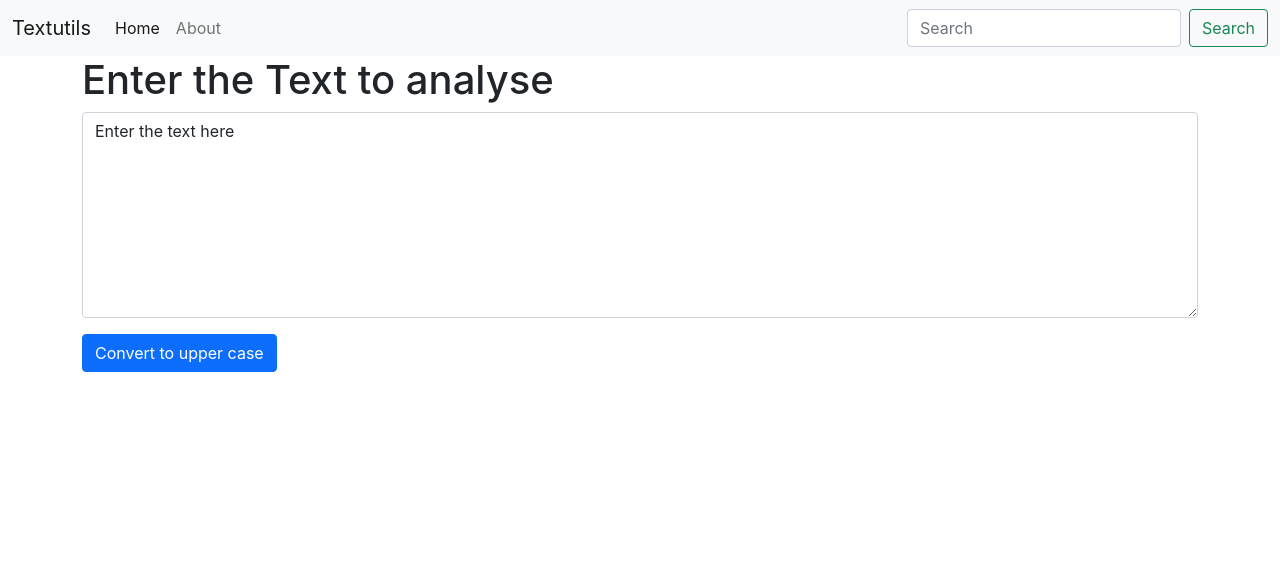
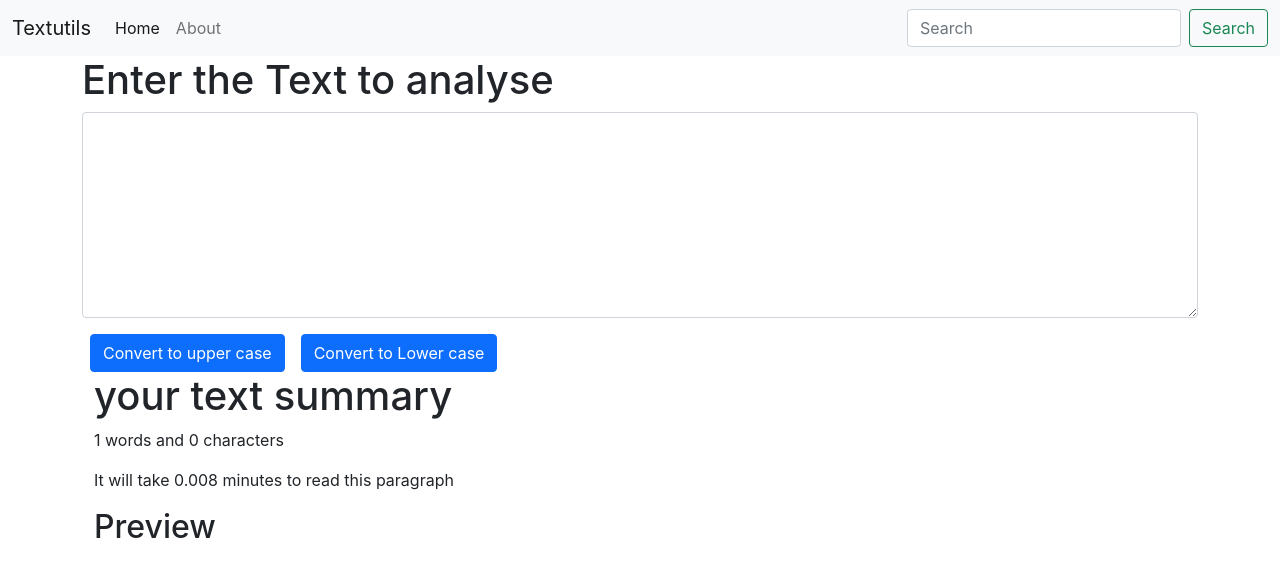
Before and after one commit to mushi1155/my-app, a React (Create React App) app: page / in a window 1280 px wide. Shown: the top 576 px of the page. Built offline with nearby package versions, Linux system fonts and the light colour scheme.

Commit message:
Added text summary and preview options

```diff
--- a/src/Components/TextForm.js
+++ b/src/Components/TextForm.js
@@ -2,8 +2,13 @@
 
 export default function TextForm(props) {
     const handleUpClick=()=>{
-        console.log("Uppercase was clicked"+ text)
+        // console.log("Uppercase was clicked"+ text)
         let newText = text.toUpperCase();
+        setText(newText)
+    }
+    const handleLoClick=()=>{
+        // console.log("Uppercase was clicked"+ text)
+        let newText = text.toLowerCase();
         setText(newText)
     }
     const handleOnChange=(event)=>{
@@ -11,18 +16,28 @@
         setText(event.target.value);
     }
 
-    const[text , setText]= useState("Enter the text here");
+    const[text , setText]= useState("");
 
     return (
-
+        <>
         <div>
             <h1>{props.heading}</h1>
             <div className="mb-3">
             <textarea className="form-control" value={text} onChange={handleOnChange} id="myBox"  rows="8"></textarea>
             </div>
-            <button className="btn btn-primary" onClick={handleUpClick}>Convert to upper case</button>
+            <button className="btn btn-primary mx-2" onClick={handleUpClick}>Convert to upper case</button>
+            <button className="btn btn-primary mx-2" onClick={handleLoClick}>Convert to Lower case</button>
 
 
         </div>
+        <div className='container' my-3>
+            <h1>your text summary</h1>
+            <p> {text.split(" ").length} words and {text.length} characters</p>
+            <p> It will take { 0.008 * text.split(" ").length} minutes to read this paragraph</p>
+            <h2>Preview</h2>
+            <p>{text}</p>
+
+        </div>
+        </>
   )
 }
```
Also changed, not shown: src/Components/About.js (added, +47 -0 lines).
